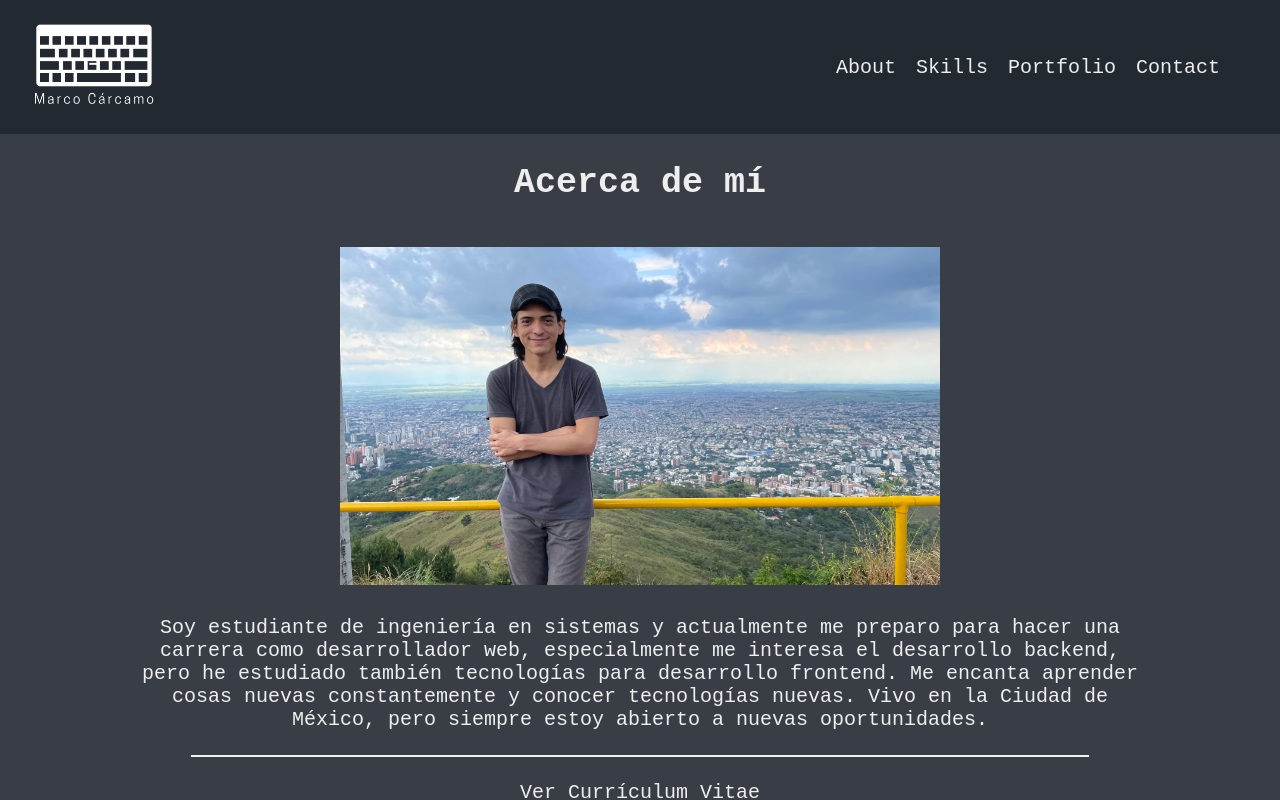
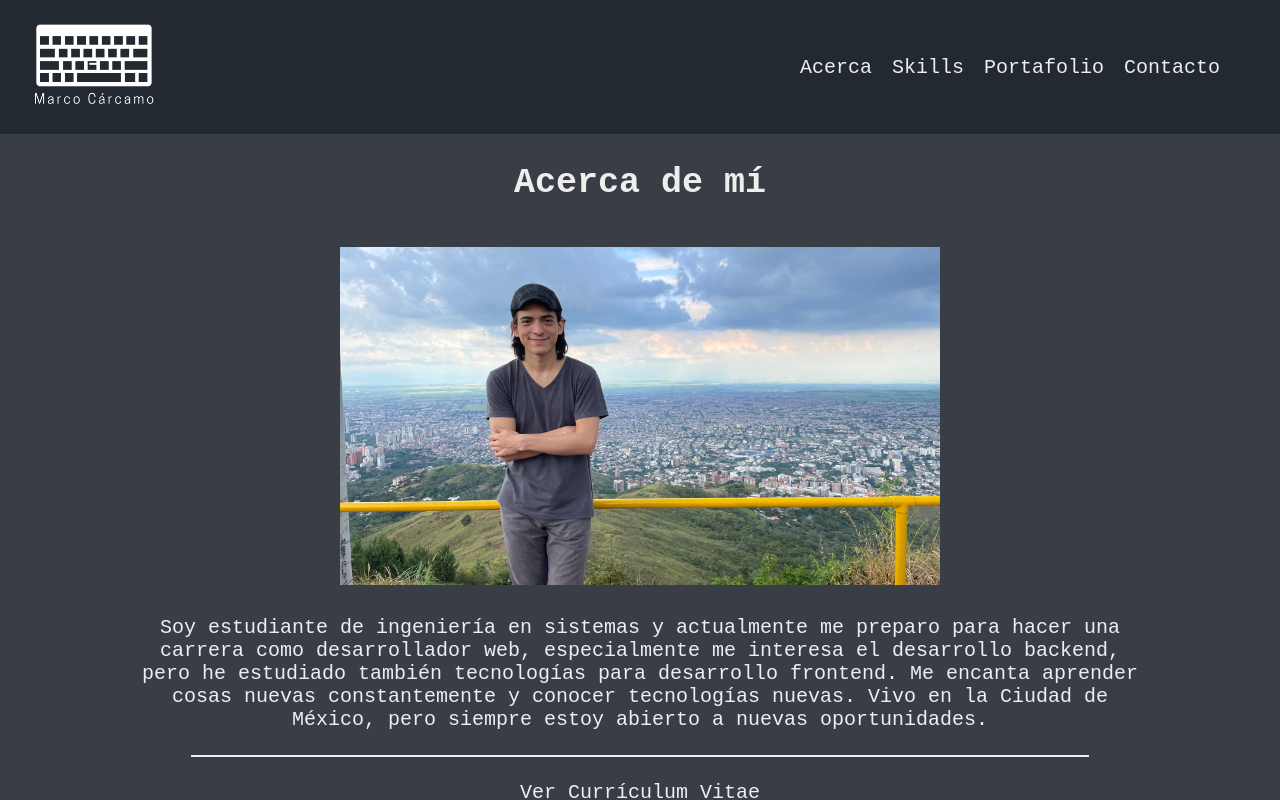
Before and after one commit to marcocarcamo-tech/videogames-portfolio, a Vue app: page / in a window 1280 px wide. Shown: the top 800 px of the page. Built offline with nearby package versions, Linux system fonts and the light colour scheme.

Commit message:
Changes in language in the nav

```diff
--- a/src/views/HomeView.vue
+++ b/src/views/HomeView.vue
@@ -6,10 +6,10 @@
       /></a>
       <nav class="header__menu">
         <ul>
-          <li><a href="#" v-scroll-to="'#aboutAnchor'">About</a></li>
+          <li><a href="#" v-scroll-to="'#aboutAnchor'">Acerca</a></li>
           <li><a href="#" v-scroll-to="'#skillsAnchor'">Skills</a></li>
-          <li><a href="#" v-scroll-to="'#portfolioAnchor'">Portfolio</a></li>
-          <li><a href="#" v-scroll-to="'#contactAnchor'">Contact</a></li>
+          <li><a href="#" v-scroll-to="'#portfolioAnchor'">Portafolio</a></li>
+          <li><a href="#" v-scroll-to="'#contactAnchor'">Contacto</a></li>
         </ul>
       </nav>
     </header>
--- a/vue.config.js
+++ b/vue.config.js
@@ -2,3 +2,6 @@ const { defineConfig } = require("@vue/cli-service");
 module.exports = defineConfig({
   transpileDependencies: true,
 });
+module.exports = {
+  publicPath: process.env.NODE_ENV === "production" ? "/REPO_NAME/" : "/",
+};
```
Also changed, not shown: 2 other files (tests, documents, lock files or other folders).
